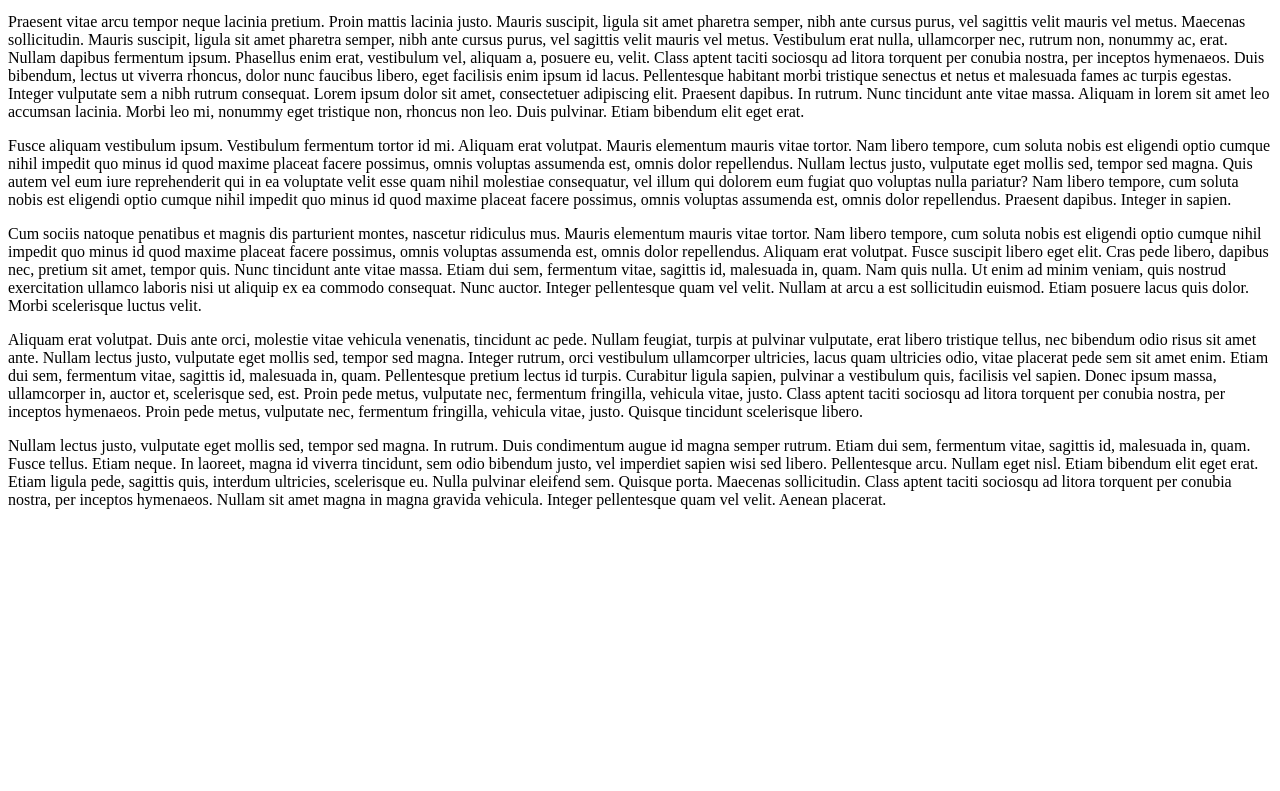
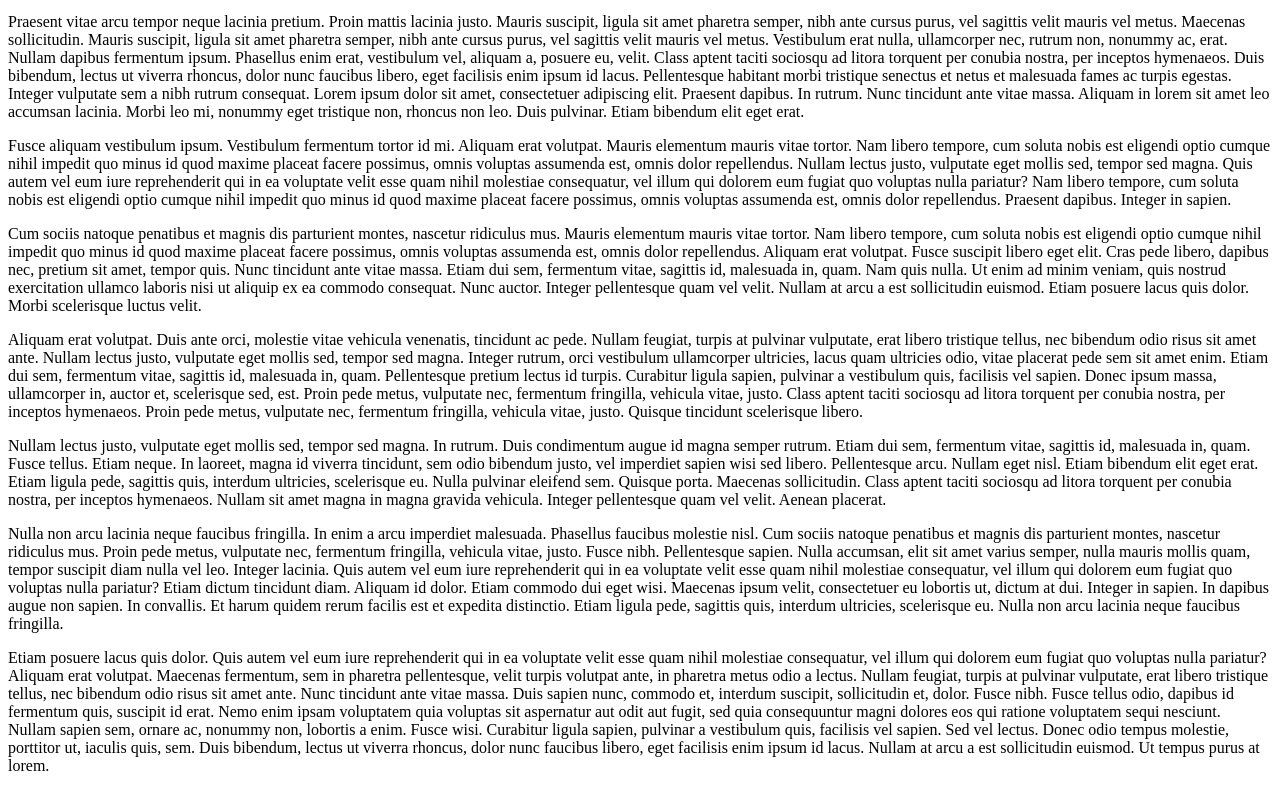
Before and after one commit to tomaskuca023/odkazy, a plain HTML site: page hobby.html in a window 1280 px wide. Shown: the part 339-1130 px from the top of the page. Before the commit the page ends 864 px from the top, so only its background shows below. Drawn offline with Linux system fonts and the light colour scheme.

Commit message:
asdfsdgdffawfdhb

```diff
--- a/hobby.html
+++ b/hobby.html
@@ -16,5 +16,9 @@
     <p>Cum sociis natoque penatibus et magnis dis parturient montes, nascetur ridiculus mus. Mauris elementum mauris vitae tortor. Nam libero tempore, cum soluta nobis est eligendi optio cumque nihil impedit quo minus id quod maxime placeat facere possimus, omnis voluptas assumenda est, omnis dolor repellendus. Aliquam erat volutpat. Fusce suscipit libero eget elit. Cras pede libero, dapibus nec, pretium sit amet, tempor quis. Nunc tincidunt ante vitae massa. Etiam dui sem, fermentum vitae, sagittis id, malesuada in, quam. Nam quis nulla. Ut enim ad minim veniam, quis nostrud exercitation ullamco laboris nisi ut aliquip ex ea commodo consequat. Nunc auctor. Integer pellentesque quam vel velit. Nullam at arcu a est sollicitudin euismod. Etiam posuere lacus quis dolor. Morbi scelerisque luctus velit.</p>
     <p>Aliquam erat volutpat. Duis ante orci, molestie vitae vehicula venenatis, tincidunt ac pede. Nullam feugiat, turpis at pulvinar vulputate, erat libero tristique tellus, nec bibendum odio risus sit amet ante. Nullam lectus justo, vulputate eget mollis sed, tempor sed magna. Integer rutrum, orci vestibulum ullamcorper ultricies, lacus quam ultricies odio, vitae placerat pede sem sit amet enim. Etiam dui sem, fermentum vitae, sagittis id, malesuada in, quam. Pellentesque pretium lectus id turpis. Curabitur ligula sapien, pulvinar a vestibulum quis, facilisis vel sapien. Donec ipsum massa, ullamcorper in, auctor et, scelerisque sed, est. Proin pede metus, vulputate nec, fermentum fringilla, vehicula vitae, justo. Class aptent taciti sociosqu ad litora torquent per conubia nostra, per inceptos hymenaeos. Proin pede metus, vulputate nec, fermentum fringilla, vehicula vitae, justo. Quisque tincidunt scelerisque libero.</p>
     <p>Nullam lectus justo, vulputate eget mollis sed, tempor sed magna. In rutrum. Duis condimentum augue id magna semper rutrum. Etiam dui sem, fermentum vitae, sagittis id, malesuada in, quam. Fusce tellus. Etiam neque. In laoreet, magna id viverra tincidunt, sem odio bibendum justo, vel imperdiet sapien wisi sed libero. Pellentesque arcu. Nullam eget nisl. Etiam bibendum elit eget erat. Etiam ligula pede, sagittis quis, interdum ultricies, scelerisque eu. Nulla pulvinar eleifend sem. Quisque porta. Maecenas sollicitudin. Class aptent taciti sociosqu ad litora torquent per conubia nostra, per inceptos hymenaeos. Nullam sit amet magna in magna gravida vehicula. Integer pellentesque quam vel velit. Aenean placerat.</p>
+    <p>Nulla non arcu lacinia neque faucibus fringilla. In enim a arcu imperdiet malesuada. Phasellus faucibus molestie nisl. Cum sociis natoque penatibus et magnis dis parturient montes, nascetur ridiculus mus. Proin pede metus, vulputate nec, fermentum fringilla, vehicula vitae, justo. Fusce nibh. Pellentesque sapien. Nulla accumsan, elit sit amet varius semper, nulla mauris mollis quam, tempor suscipit diam nulla vel leo. Integer lacinia. Quis autem vel eum iure reprehenderit qui in ea voluptate velit esse quam nihil molestiae consequatur, vel illum qui dolorem eum fugiat quo voluptas nulla pariatur? Etiam dictum tincidunt diam. Aliquam id dolor. Etiam commodo dui eget wisi. Maecenas ipsum velit, consectetuer eu lobortis ut, dictum at dui. Integer in sapien. In dapibus augue non sapien. In convallis. Et harum quidem rerum facilis est et expedita distinctio. Etiam ligula pede, sagittis quis, interdum ultricies, scelerisque eu. Nulla non arcu lacinia neque faucibus fringilla.
+    <p>Etiam posuere lacus quis dolor. Quis autem vel eum iure reprehenderit qui in ea voluptate velit esse quam nihil molestiae consequatur, vel illum qui dolorem eum fugiat quo voluptas nulla pariatur? Aliquam erat volutpat. Maecenas fermentum, sem in pharetra pellentesque, velit turpis volutpat ante, in pharetra metus odio a lectus. Nullam feugiat, turpis at pulvinar vulputate, erat libero tristique tellus, nec bibendum odio risus sit amet ante. Nunc tincidunt ante vitae massa. Duis sapien nunc, commodo et, interdum suscipit, sollicitudin et, dolor. Fusce nibh. Fusce tellus odio, dapibus id fermentum quis, suscipit id erat. Nemo enim ipsam voluptatem quia voluptas sit aspernatur aut odit aut fugit, sed quia consequuntur magni dolores eos qui ratione voluptatem sequi nesciunt. Nullam sapien sem, ornare ac, nonummy non, lobortis a enim. Fusce wisi. Curabitur ligula sapien, pulvinar a vestibulum quis, facilisis vel sapien. Sed vel lectus. Donec odio tempus molestie, porttitor ut, iaculis quis, sem. Duis bibendum, lectus ut viverra rhoncus, dolor nunc faucibus libero, eget facilisis enim ipsum id lacus. Nullam at arcu a est sollicitudin euismod. Ut tempus purus at lorem.</p>
+
+    </p>
 </body>
 </html>
```
